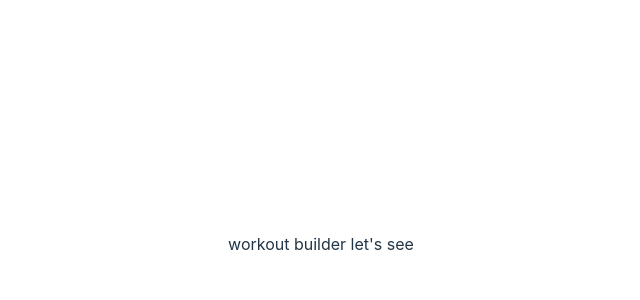
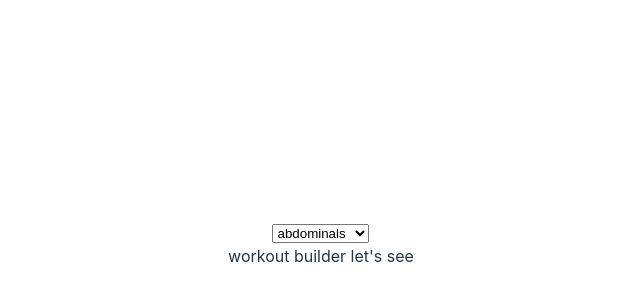
Before and after one commit to giuliainbarcelona/fitnessapp, a React (Vite) app in the folder client/: page /Buildyourworkout in a window 1280 px wide. Shown: the part 156-456 px from the top of the page, without its empty margins (319-959 px from the left). Built offline with nearby package versions, Linux system fonts and the light colour scheme.

Commit message:
drawdown funciton complete for muscles

```diff
--- a/client/src/pages/Buildyourworkout.jsx
+++ b/client/src/pages/Buildyourworkout.jsx
@@ -1,29 +1,96 @@
 import React from "react";
-import { useState } from "react";
+import { useState, useEffect } from "react";
 const apiurl = "https://api-ninjas.com/api/exercises";
 
 export default function buildyourowkworkout() {
-  const [workout, setWorkout] = useState([]);
+  const [inputCriteria, setInputCriteria] = useState({
+    muscle: "",
+    type: "",
+    difficulty: "",
+  });
+  const [workouts, setWorkouts] = useState([]);
+  const muscles = [
+    "abdominals",
+    "abductors",
+    "adductors",
+    "biceps",
+    "calves",
+    "chest",
+    "forearms",
+    "glutes",
+    "hamstrings",
+    "lats",
+    "lower_back",
+    "middle_back",
+    "neck",
+    "quadriceps",
+    "traps",
+    "triceps",
+  ];
 
-  async function Submission() {
+  const difficulty = ["beginner", "intermediate", "expert"];
+
+  const type = [
+    "cardio",
+    "olympic_weightlifting",
+    "plyometrics",
+    "powerlifting",
+    "strength",
+    "stretching",
+    "strongman",
+  ];
+
+  async function getWorkout() {
     try {
-      const options = await fetch(`https://api.api-ninjas.com/v1/exercises?muscle=${muscle}&difficulty=${difficulty}`, {
-        method: "GET",
-        headers: { "Content-Type": "application/json" },
-        "X-Api-Key": "TAV8D89aex3FxVlNTvqVtA==DPoPSnNYBCrqU9ZY",
-      });
+      const options = await fetch(
+        `https://api.api-ninjas.com/v1/exercises?muscle=${inputCriteria.muscle}&difficulty=${inputCriteria.difficulty}&type=${inputCriteria.type}`,
+        {
+          method: "GET",
+          headers: { "Content-Type": "application/json" },
+          "X-Api-Key": "TAV8D89aex3FxVlNTvqVtA==DPoPSnNYBCrqU9ZY",
+        }
+      );
       if (!response.ok) {
-        throw new Error ("Network response not ok")
-      };
+        throw new Error("Network response not ok");
+      }
       const exerciseList = await options.json();
-      setWorkout(exerciseList);
+      setWorkouts(exerciseList);
     } catch (err) {
       res.status(500).send(err);
       console.log("Error message here", err);
     }
   }
 
-  return(
-     <div>workout builder let's see</div>
-    )
+  return (
+    <>
+      <select name="muscle" value={inputCriteria.muscle}>
+        {muscles.map((muscle, idx) => (
+          <option key={idx} value={muscle}>
+            {muscle}
+          </option>
+        ))}
+      </select>
+      {/* <select name="type" value={workout.type}>
+        {workouts.map((workout) => (
+          <option key={workout.id} value={workout.id}>
+            {type}
+          </option>
+        ))}
+      </select> */}
+      {/* <select name="difficulty" value={workout.difficulty}>
+        <option></option>
+      </select> */}
+      <div>workout builder let's see</div>
+    </>
+  );
 }
+
+{
+  /* <select name="Next_1" value={step.Next_1}>
+  {allSteps.map((step) => (
+    <option key={step.id} value={step.id}>
+      {step.Description}
+    </option>
+  ))}
+</select>; */
+}
```
